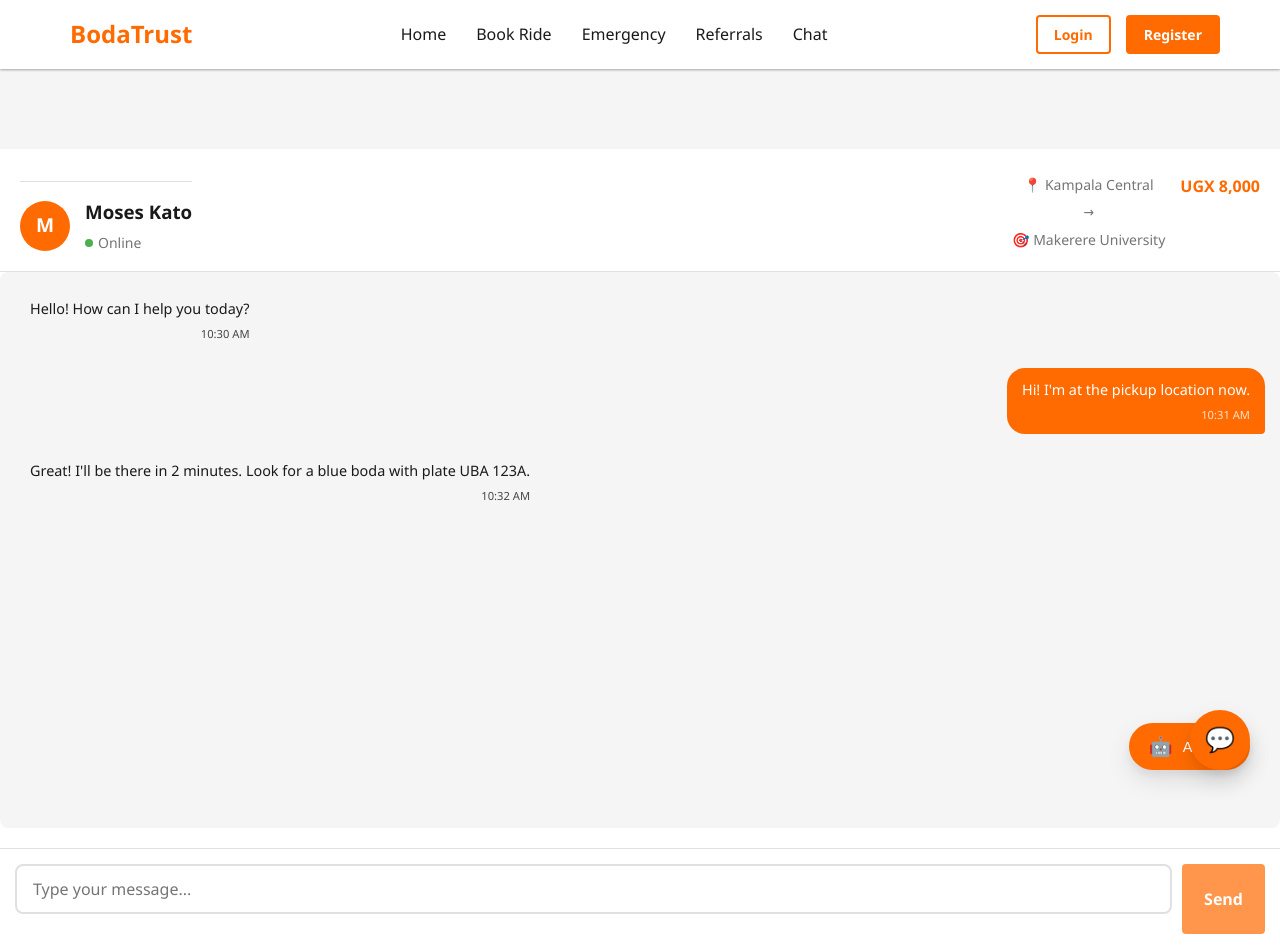
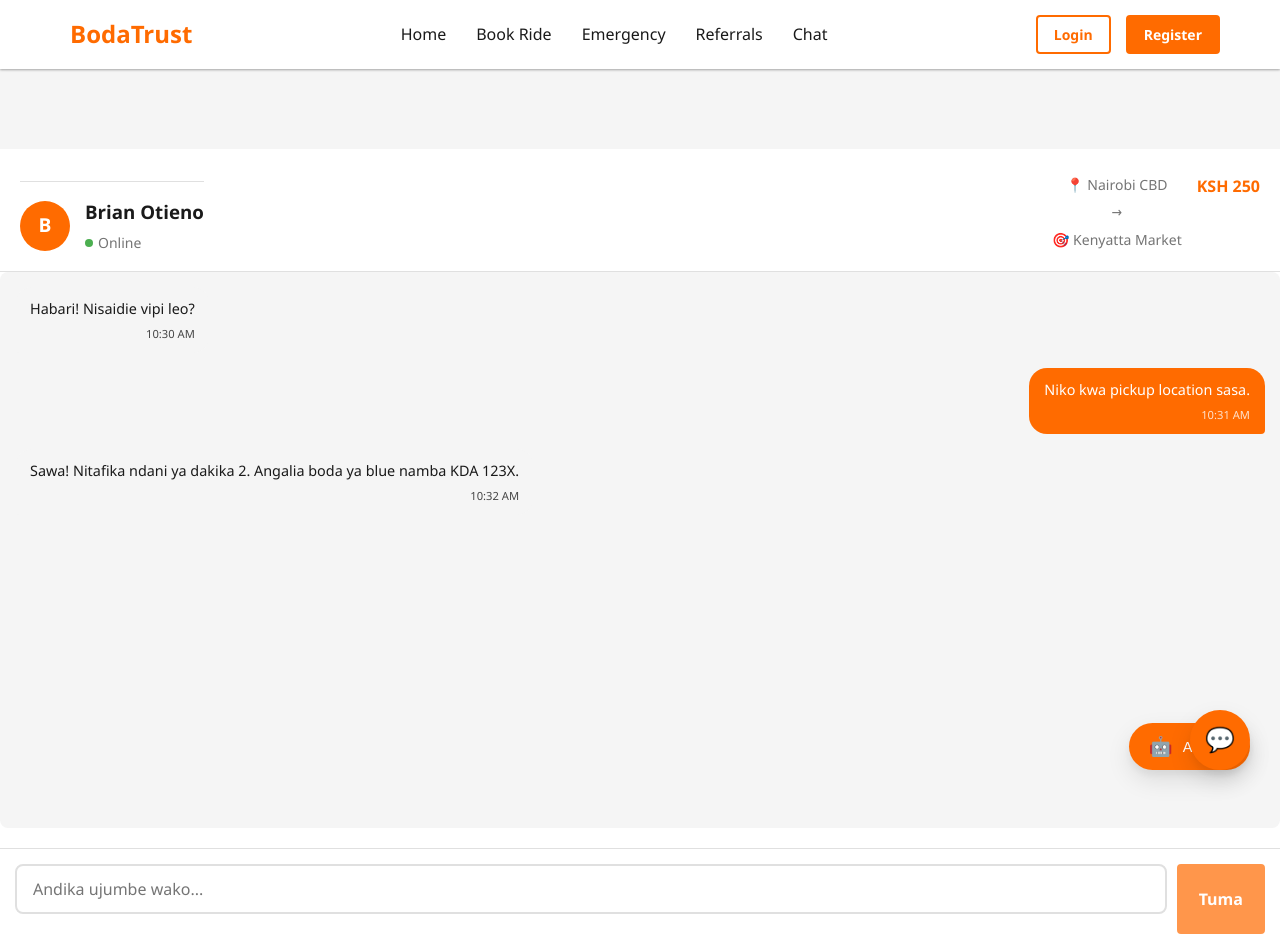
Before and after one commit to BOBWANDATI/BODA-TRUST, a React (Vite) app: page /chat in a window 1280 px wide. Built offline with nearby package versions, Linux system fonts and the light colour scheme.

Commit message:
Update ChatRoom.jsx

```diff
--- a/src/components/ChatRoom.jsx
+++ b/src/components/ChatRoom.jsx
@@ -7,23 +7,24 @@
   const [messages, setMessages] = useState([
     {
       id: 1,
-      text: 'Hello! How can I help you today?',
+      text: 'Habari! Nisaidie vipi leo?',
       sender: 'driver',
       time: '10:30 AM'
     },
     {
       id: 2,
-      text: 'Hi! I\'m at the pickup location now.',
+      text: 'Niko kwa pickup location sasa.',
       sender: 'user',
       time: '10:31 AM'
     },
     {
       id: 3,
-      text: 'Great! I\'ll be there in 2 minutes. Look for a blue boda with plate UBA 123A.',
+      text: 'Sawa! Nitafika ndani ya dakika 2. Angalia boda ya blue namba KDA 123X.',
       sender: 'driver',
       time: '10:32 AM'
     }
   ]);
+
   const [newMessage, setNewMessage] = useState('');
   const messagesEndRef = useRef(null);
 
@@ -40,14 +41,14 @@
     setMessages([...messages, message]);
     setNewMessage('');
 
-    // Simulate driver reply after 1-3 seconds
+    // Simulate driver reply after 1–3 seconds
     setTimeout(() => {
       const replies = [
-        "I'm on my way!",
-        "I'll be there shortly.",
-        "Thanks for letting me know.",
-        "Please wait at the pickup point.",
-        "I've arrived at the location."
+        "Niko njiani!",
+        "Nitafika sasa hivi.",
+        "Ahsante kwa ujumbe.",
+        "Tafadhali subiri hapo hapo.",
+        "Nimefika kwa location."
       ];
       const reply = {
         id: messages.length + 2,
@@ -71,9 +72,9 @@
     <div className="chat-room">
       <div className="chat-header">
         <div className="driver-info">
-          <div className="driver-avatar">M</div>
+          <div className="driver-avatar">B</div>
           <div className="driver-details">
-            <h3>Moses Kato</h3>
+            <h3>Brian Otieno</h3>
             <div className="driver-status">
               <span className="status-indicator online"></span>
               <span>Online</span>
@@ -82,11 +83,11 @@
         </div>
         <div className="ride-info">
           <div className="ride-route">
-            <span>📍 Kampala Central</span>
+            <span>📍 Nairobi CBD</span>
             <span>→</span>
-            <span>🎯 Makerere University</span>
+            <span>🎯 Kenyatta Market</span>
           </div>
-          <div className="ride-price">UGX 8,000</div>
+          <div className="ride-price">KSH 250</div>
         </div>
       </div>
 
@@ -107,7 +108,7 @@
 
       <div className="chat-input">
         <Input
-          placeholder="Type your message..."
+          placeholder="Andika ujumbe wako..."
           value={newMessage}
           onChange={(e) => setNewMessage(e.target.value)}
           onKeyPress={(e) => e.key === 'Enter' && handleSendMessage()}
@@ -118,7 +119,7 @@
           onClick={handleSendMessage}
           disabled={!newMessage.trim()}
         >
-          Send
+          Tuma
         </Button>
       </div>
     </div>
```
